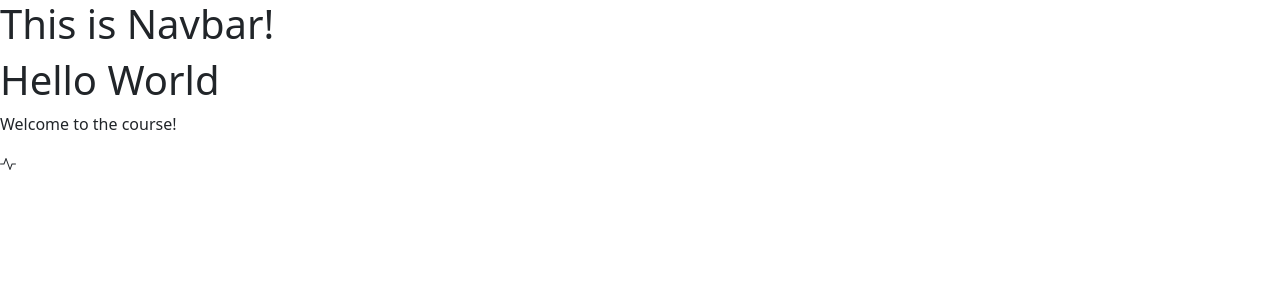
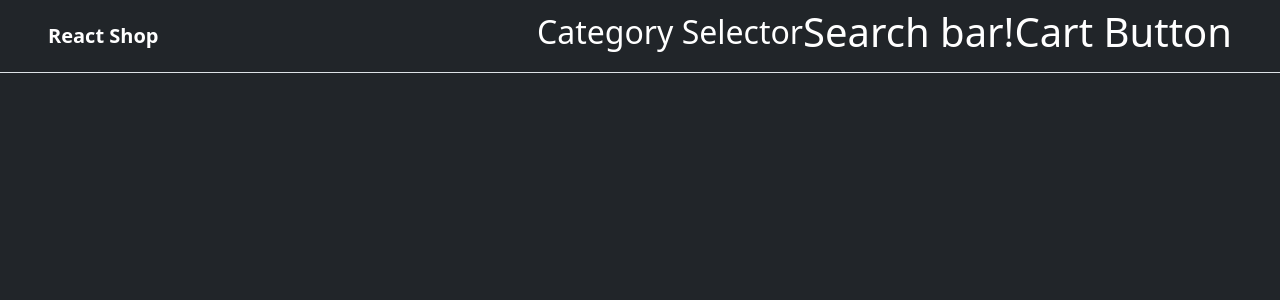
Before and after one commit to SaxenaNikhil/react-shop, a React (Create React App) app: page / in a window 1280 px wide. Shown: the top 300 px of the page. Built offline with nearby package versions, Linux system fonts and the light colour scheme.

Commit message:
Working on Navbar component

```diff
--- a/src/App.jsx
+++ b/src/App.jsx
@@ -1,12 +1,9 @@
-import Navbar from "./components/Navbar";
+import Navbar from "./components/nav/Navbar";
 
 export default function App() {
   return (
-    <>
+    <div className="wrapper bg-dark text-white">
       <Navbar/>
-      <h1>Hello World</h1>
-      <p>Welcome to the course!</p>
-      <i className="bi bi-activity"></i>
-    </>
+    </div>
   );
 }
--- a/src/components/Navbar.jsx
+++ /dev/null
@@ -1,6 +0,0 @@
-//a function is a component which returns JSX
-export default function Navbar () {
-    return (
-        <h1>This is Navbar!</h1>
-    )
-}
--- /dev/null
+++ b/src/components/nav/CartButton.jsx
@@ -0,0 +1,5 @@
+export default function () {
+    return (
+        <h1>Cart Button</h1>
+    )
+}
--- /dev/null
+++ b/src/components/nav/CategorySelector.jsx
@@ -0,0 +1,5 @@
+export default function CategorySelector() {
+    return (
+        <h2>Category Selector</h2>
+    )
+}
--- /dev/null
+++ b/src/components/nav/Navbar.jsx
@@ -0,0 +1,25 @@
+import CartButton from "./CartButton"
+import CategorySelector from "./CategorySelector"
+import SearchBar from "./SearchBar"
+
+
+//a function is a component which returns JSX
+export default function Navbar () {
+    return (
+        <nav className="navbar navbar-expand-lg navbar-dark bg-dark fixed-top border-bottom">
+            <div className="container-fluid px-md-5">
+                <span id="name" className="navbar-brand fw-bold pointer">
+                    React Shop
+                </span>
+                <button className="navbar-toggler" type="button" data-bs-toggle="collapse" data-bs-target="#navbarSupportedContent">
+                    <span className="navbar-toggler-icon"></span>
+                </button>
+                <div className="collapse navbar-collapse justify-content-end" id="navbarSupportedContent">
+                    <CategorySelector/>
+                    <SearchBar/>
+                    <CartButton/>
+                </div>
+            </div>
+        </nav>
+    )
+}
--- /dev/null
+++ b/src/components/nav/SearchBar.jsx
@@ -0,0 +1,5 @@
+export default function SearchBar () {
+    return (
+        <h1>Search bar!</h1>
+    )
+}
--- a/src/index.js
+++ b/src/index.js
@@ -4,6 +4,7 @@ import ReactDOM from 'react-dom/client';
 import "bootstrap"
 import "bootstrap/dist/css/bootstrap.css"
 import "bootstrap-icons/font/bootstrap-icons.css"
+import "./main.css"
 
 import App from './App';
 
--- /dev/null
+++ b/src/main.css
@@ -0,0 +1,79 @@
+.wrapper {
+    min-height: 100vh;
+}
+
+.pointer {
+    cursor: pointer;
+}
+
+.dropdown button {
+    width: 100px;
+    opacity: 0.8;
+}
+
+.dropdown button::after {
+    display: none;
+}
+
+/* OverLay */
+#overlay {
+    padding: 100px;
+    padding-top: 200px;
+    background-color: black;
+    opacity: 0.5;
+    position: fixed;
+    top: 0;
+    left: 0;
+    width: 100vw;
+    height: 100vh;
+    text-align: center;
+    z-index: 10000;
+}
+
+#overlay .spinner-border {
+    min-width: 10vw;
+    min-height: 10vw;
+    font-size: 30px;
+}
+
+/* Single */
+
+#single {
+    max-width: 1000px;
+    min-height: 500px;
+}
+
+#single img {
+    max-height: 500px;
+    object-fit: contain;
+}
+
+#single button {
+    width: 180px;
+}
+
+/* Line */
+
+.line {
+    opacity: 0.7;
+    height: 5px !important;
+}
+
+/* Product */
+
+#product  img {
+    padding: 10px 5px 0;
+    height: 140px;
+    object-fit: contain;
+}
+
+/* Cart */
+#cart .description {
+    max-height: 50px;
+    overflow: hidden;
+}
+
+/* Cart Numbers */
+#cart-numbers li:last-child span:last-child {
+    font-weight: bolder;
+}
```
